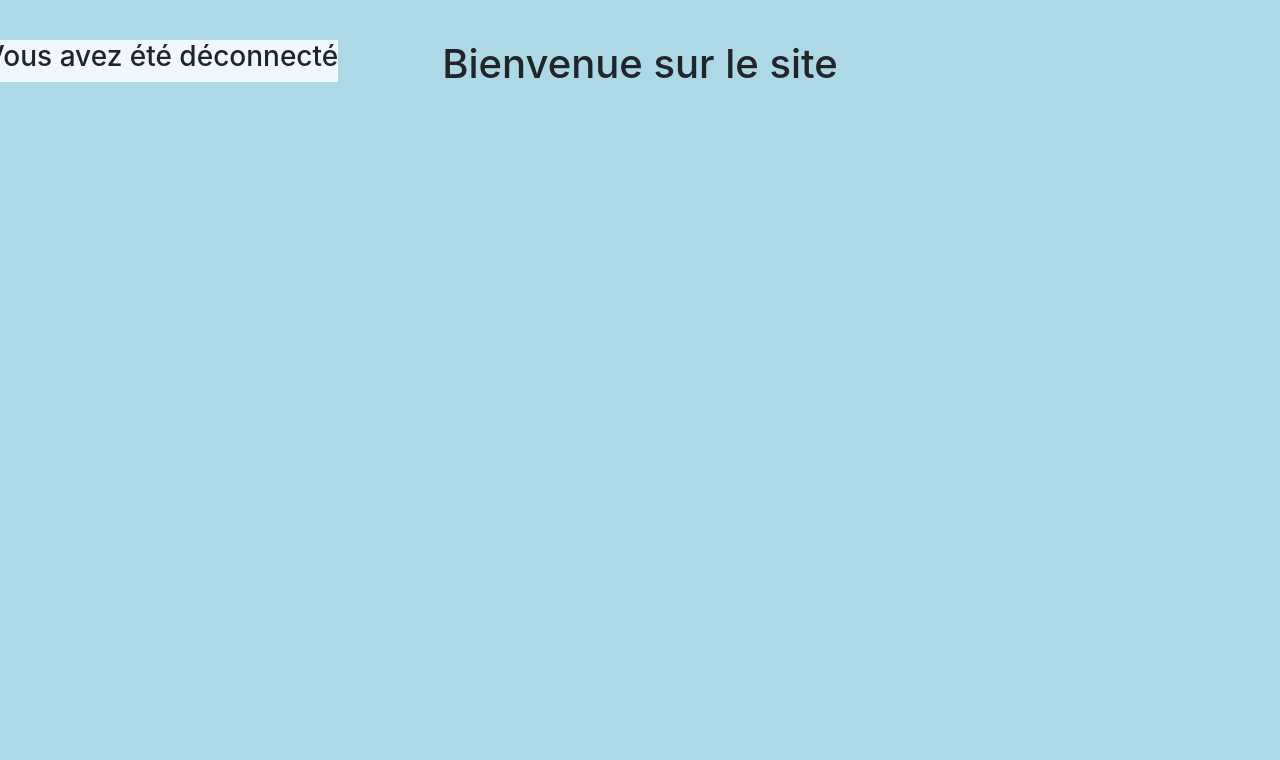
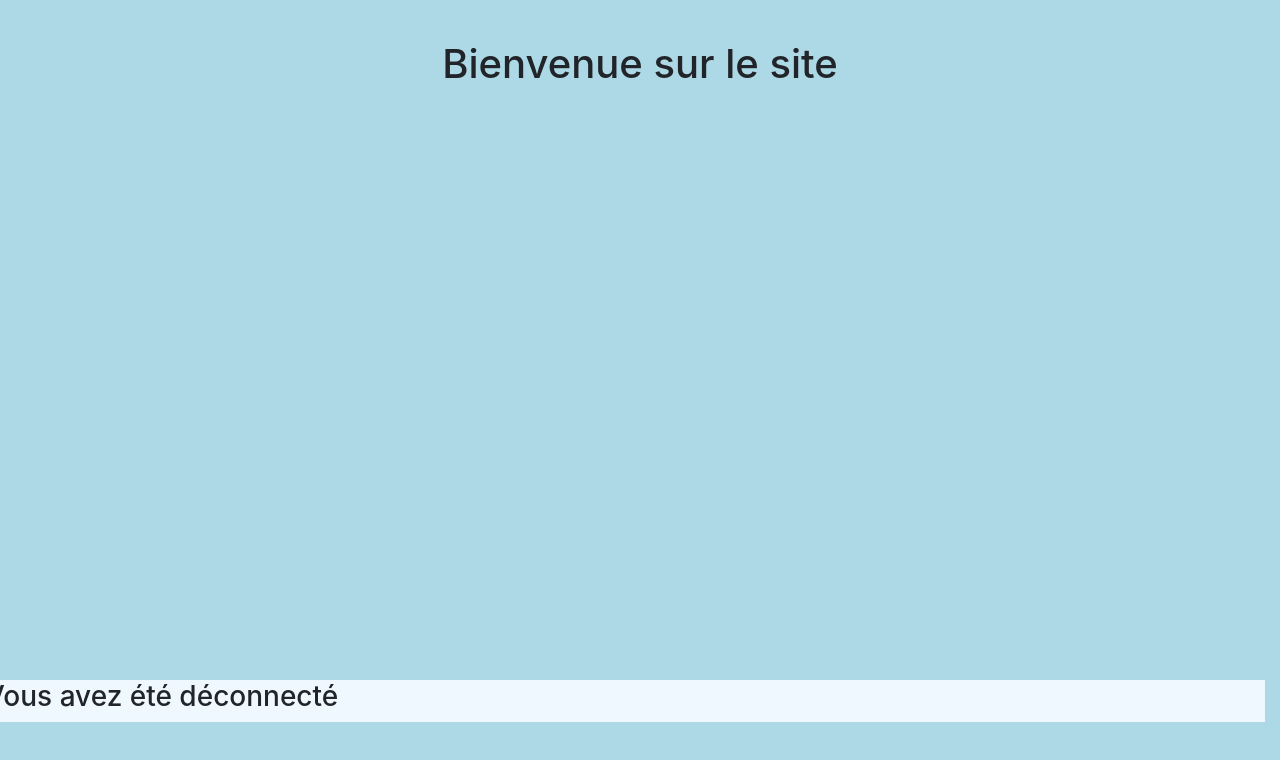
Before and after one commit to alexandremessang/Galerie, a plain HTML site: page index.html in a window 1280 px wide. Drawn offline with nearby package versions, Linux system fonts and the light colour scheme; no server answers.

Commit message:
offline msg

```diff
--- a/style.css
+++ b/style.css
@@ -28,7 +28,8 @@ button {
 .offline {
     position: fixed;
     z-index: 50;
-    margin: auto;
+    width: 100%;
+    margin: 50vw;
     background-color: aliceblue;
 }
 
```
